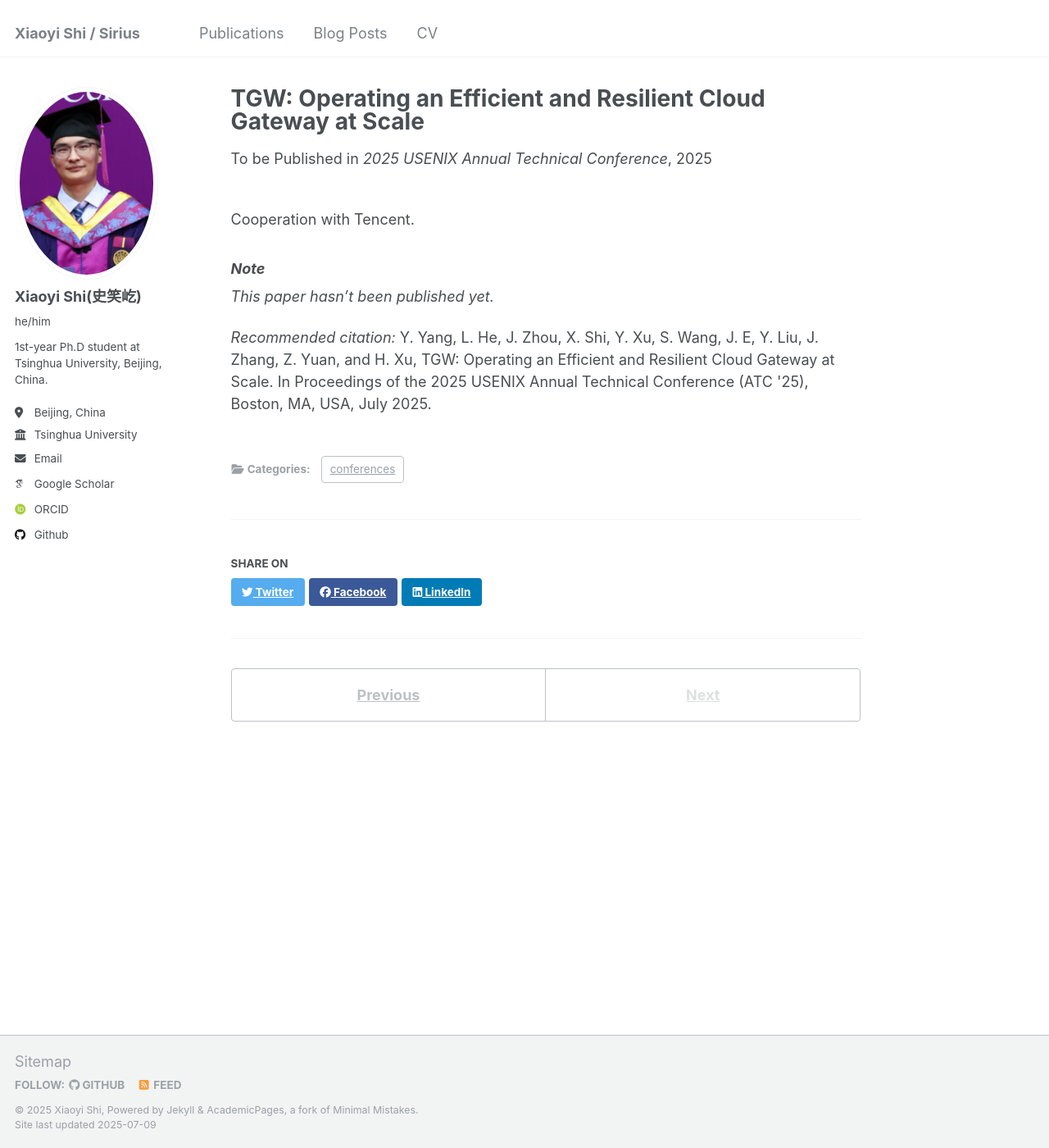
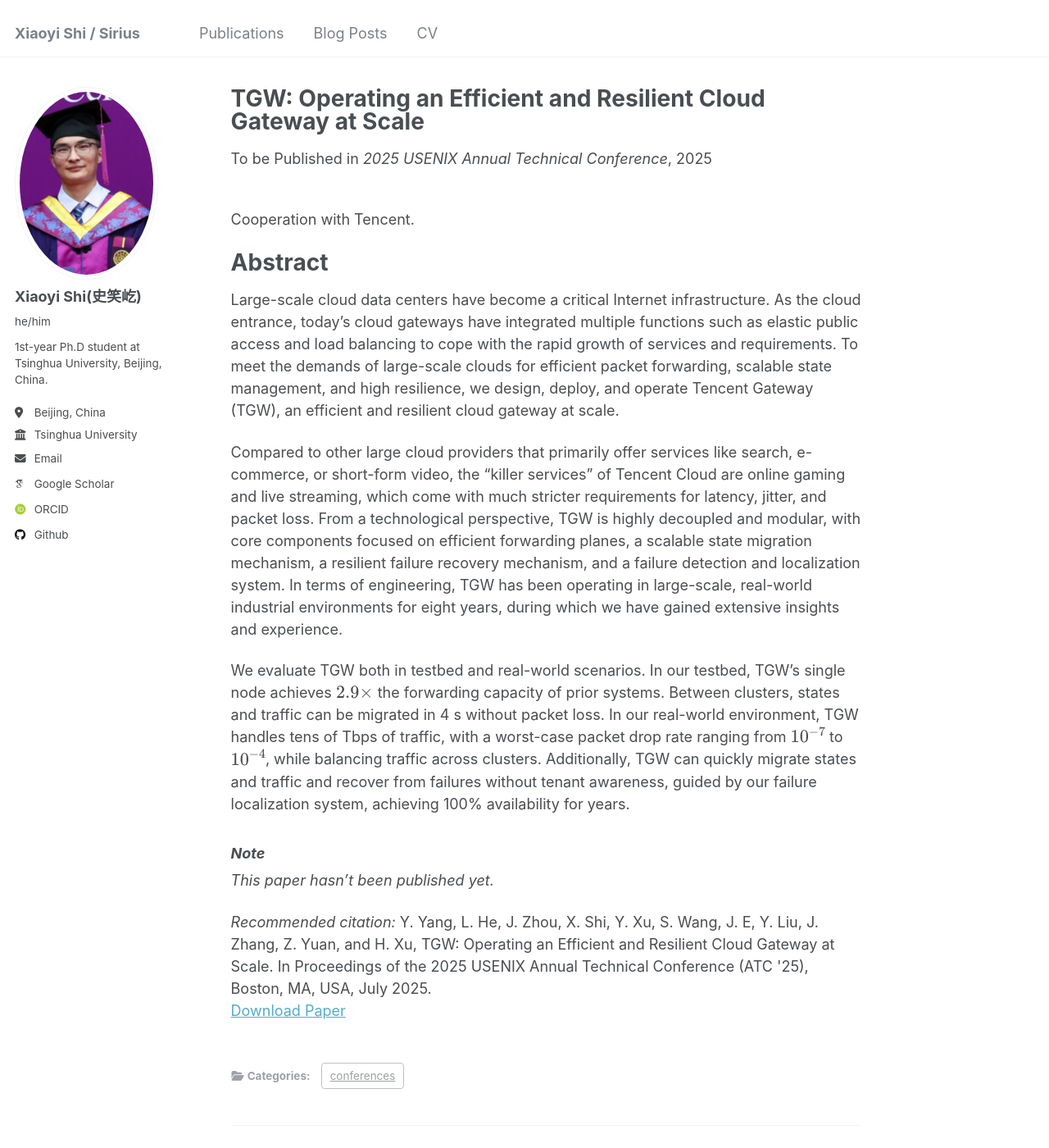
Before and after one commit to Sirius-sxy/Sirius-sxy.github.io, a Jekyll site: the page built from _publications/paper5.md, in a window 1280 px wide and 1400 px high. Shown: the whole window at 82% size. Built offline with Jekyll 4.4.1, drawn with Linux system fonts in a browser that asks for light colours; some web fonts are replaced.

Commit message:
Update 6Map and TGW

```diff
--- a/_publications/paper5.md
+++ b/_publications/paper5.md
@@ -5,10 +5,18 @@
 permalink: /publication/paper5
 date: 2025-7-7
 venue: '2025 USENIX Annual Technical Conference'
+paperurl: 'https://www.usenix.org/conference/atc25/presentation/yang-yifan'
 citation: "Y. Yang, L. He, J. Zhou, X. Shi, Y. Xu, S. Wang, J. E, Y. Liu, J. Zhang, Z. Yuan, and H. Xu, TGW: Operating an Efficient and Resilient Cloud Gateway at Scale. In Proceedings of the 2025 USENIX Annual Technical Conference (ATC '25), Boston, MA, USA, July 2025."
 ---
 Cooperation with Tencent.
 
+# Abstract
+Large-scale cloud data centers have become a critical Internet infrastructure. As the cloud entrance, today’s cloud gateways have integrated multiple functions such as elastic public access and load balancing to cope with the rapid growth of services and requirements. To meet the demands of large-scale clouds for efficient packet forwarding, scalable state management, and high resilience, we design, deploy, and operate Tencent Gateway (TGW), an efficient and resilient cloud gateway at scale.
+
+Compared to other large cloud providers that primarily offer services like search, e-commerce, or short-form video, the "killer services" of Tencent Cloud are online gaming and live streaming, which come with much stricter requirements for latency, jitter, and packet loss. From a technological perspective, TGW is highly decoupled and modular, with core components focused on efficient forwarding planes, a scalable state migration mechanism, a resilient failure recovery mechanism, and a failure detection and localization system. In terms of engineering, TGW has been operating in large-scale, real-world industrial environments for eight years, during which we have gained extensive insights and experience.
+
+We evaluate TGW both in testbed and real-world scenarios. In our testbed, TGW's single node achieves \\(2.9\times\\) the forwarding capacity of prior systems. Between clusters, states and traffic can be migrated in 4 s without packet loss. In our real-world environment, TGW handles tens of Tbps of traffic, with a worst-case packet drop rate ranging from \\(10^{-7}\\) to \\(10^{-4}\\), while balancing traffic across clusters. Additionally, TGW can quickly migrate states and traffic and recover from failures without tenant awareness, guided by our failure localization system, achieving 100% availability for years.
+
 ### _Note_
 
 _This paper hasn't been published yet._
```
Also changed, not shown: _publications/paper3.md (+2 -4 lines).
